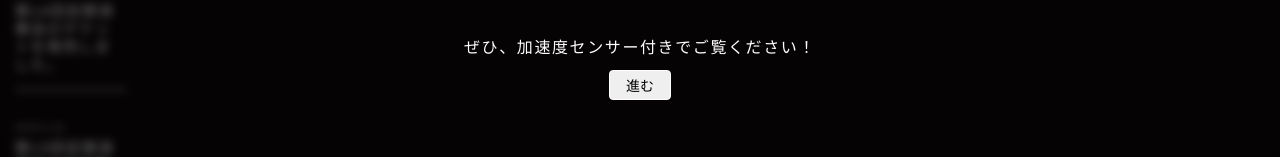
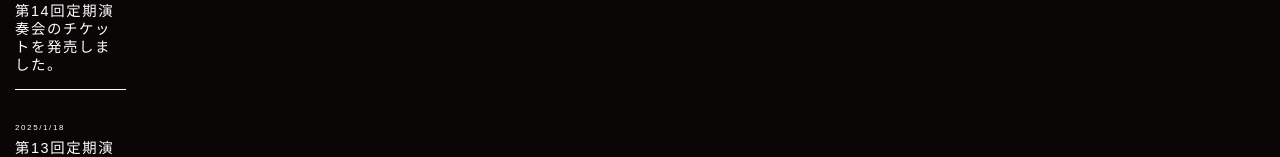
Before and after one commit to orchestra-canvas-tokyo/homepage, a SvelteKit app: page / in a window 1280 px wide. Shown: the part 333-490 px from the top of the page. Built offline with nearby package versions, Linux system fonts and the light colour scheme.

Commit message:
モーダルのスタイルを調整

```diff
--- a/src/routes/+layout.svelte
+++ b/src/routes/+layout.svelte
@@ -13,7 +13,7 @@
 	import { browser } from '$app/environment';
 	import dayjs from 'dayjs';
 	import { afterNavigate, beforeNavigate } from '$app/navigation';
-	import { PawEngine } from './nyanvas/PawEngine';
+	import { PawEngine } from './nyanvas/pawEngine';
 	import { DeviceMotionController } from './nyanvas/DeviceMotionController';
 
 	export let data: LayoutData;
@@ -23,7 +23,7 @@
 	let deviceMotionController: DeviceMotionController | null = null;
 
 	$: headerHref = '/nyanvas';
-	$: showPermissionModal = false;
+	$: showPermissionToast = false;
 
 	afterNavigate(() => {
 		pawEngine = new PawEngine(
@@ -37,7 +37,7 @@
 		deviceMotionController = new DeviceMotionController();
 		window.ondevicemotion = ondevicemotion;
 		if (deviceMotionController.isIOS) {
-			showPermissionModal = true;
+			showPermissionToast = true;
 		}
 	});
 
@@ -69,7 +69,7 @@
 	const onclickGrantPermission = () => {
 		if (!deviceMotionController) return;
 		deviceMotionController.requestPermission();
-		showPermissionModal = false;
+		showPermissionToast = false;
 	};
 
 	/** ここまでNyanvas */
@@ -301,8 +301,8 @@
 	{/if}
 </main>
 
-<div id="permission-modal" class:show={showPermissionModal}>
-	ぜひ、加速度センサー付きでご覧ください！
+<div id="permission-toast" class="toast" class:show={showPermissionToast}>
+	<p>ぜひ、加速度センサー付きでご覧ください！</p>
 	<button on:click={onclickGrantPermission}>進む</button>
 </div>
 
@@ -316,31 +316,38 @@
 	main {
 		z-index: 100;
 	}
-	#permission-modal {
+	.toast {
+		--spacing-unit: 4px;
+
 		position: fixed;
-		top: 0;
-		left: 0;
-		width: 100vw;
-		height: 100vh;
-		z-index: calc(infinity);
+		/* bottom: calc(var(--spacing-unit) * 8);
+		left: 50%;
+		transform: translateY(50%); */
+		inset: 0;
+		margin: auto;
+		width: fit-content;
+		height: fit-content;
 
-		display: flex;
-		flex-direction: column;
-		justify-content: center;
-		align-items: center;
-		gap: 12px;
+		z-index: 9999;
 
-		font-size: 16px;
+		border: 1px solid rgba(255, 255, 255, 0.5);
+		padding: calc(var(--spacing-unit) * 6);
 
-		background-color: rgba(0, 0, 0, 0.5);
+		box-shadow: 0 0 15px rgba(255, 255, 255, 0.5);
+		border-radius: var(--spacing-unit);
+		background-color: rgba(0, 0, 0, 0.25);
 		backdrop-filter: blur(5px);
 
-		animation: fadeOut 1s ease-in 0 forwards;
-		/* display: none;
-		opacity: 0; */
+		flex-direction: column;
+		align-items: center;
+		gap: calc(var(--spacing-unit) * 4);
+
+		animation: fadeOut 0.5s ease-in 0s forwards;
+		display: none;
+		opacity: 0;
 	}
-	#permission-modal.show {
-		animation: fadeIn 1s ease-in 0 forwards;
+	.show {
+		animation: fadeIn 0.5s ease-in 0s forwards;
 		display: flex;
 		opacity: 1;
 	}
@@ -376,11 +383,14 @@
 			transform: scale(0.95);
 		}
 	}
-	#permission-modal button {
+	#permission-toast button {
 		padding: 4px 16px;
 		border: 1px solid var(--main-color);
 		border-radius: 4px;
 		font-size: 14px;
+	}
+	#permission-toast p {
+		margin: 0;
 	}
 
 	:global(body) {
```
